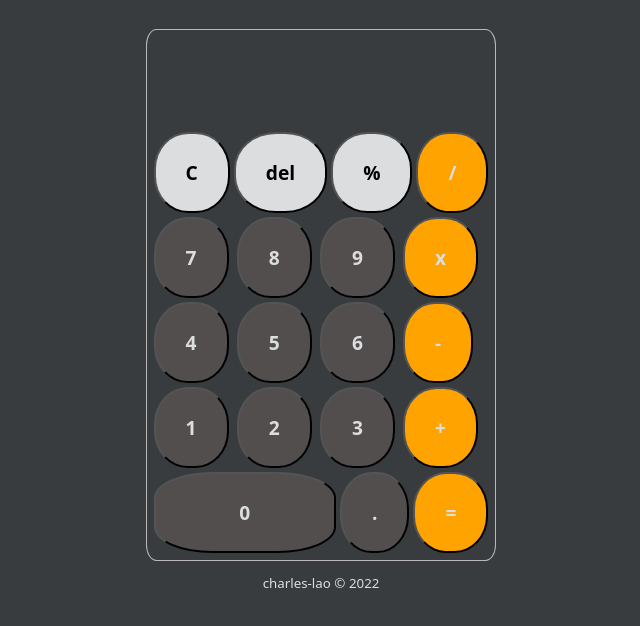
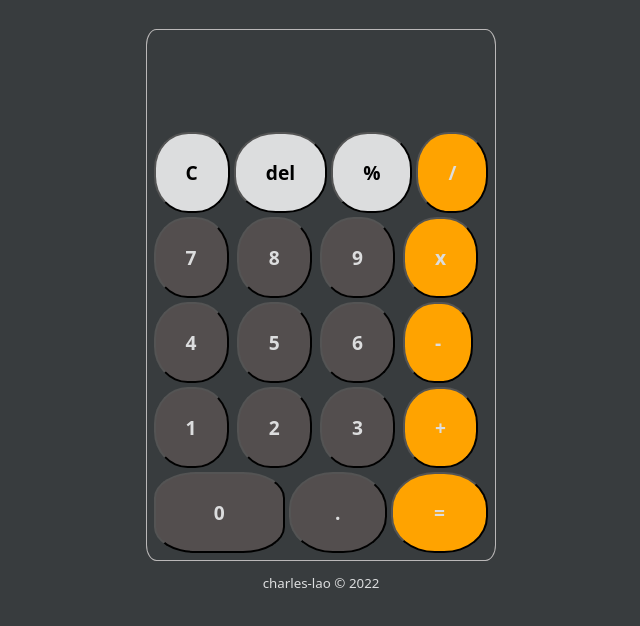
Before and after one commit to charles-lao/calculator, a plain HTML site: page index.html in a window 1280 px wide. Shown: the whole page, without its empty margins (319-959 px from the left). Drawn offline with Linux system fonts and the light colour scheme.

Commit message:
Fix button alignment and remove console logs

```diff
--- a/script.js
+++ b/script.js
@@ -198,7 +198,6 @@ operateBtns.forEach((operateBtn) => {
 });
 
 window.addEventListener('keydown', function (e) {
-    console.log(e.key);
 
     const validOperators = ['+', '-', '*', 'x', '=', 'Enter', '/', '%' ];
 
--- a/style.css
+++ b/style.css
@@ -75,22 +75,25 @@ header {
     margin: 2px;
 }
 
-.wide-btns {
-    flex: 2;
-    border-radius: 32%;
-}
-
 .orange-btns {
+    flex: 1;
     background-color: #ffa300;
 }
 
 .white-btns{
+    flex: 1;
     background-color: #dcddde;
     color: #000000;
 }
 
 .grey-btns {
+    flex: 1;
     background-color: #534e4e;
+}
+
+.wide-btns {
+    flex: 2;
+    border-radius: 32%;
 }
 
 footer {
```
